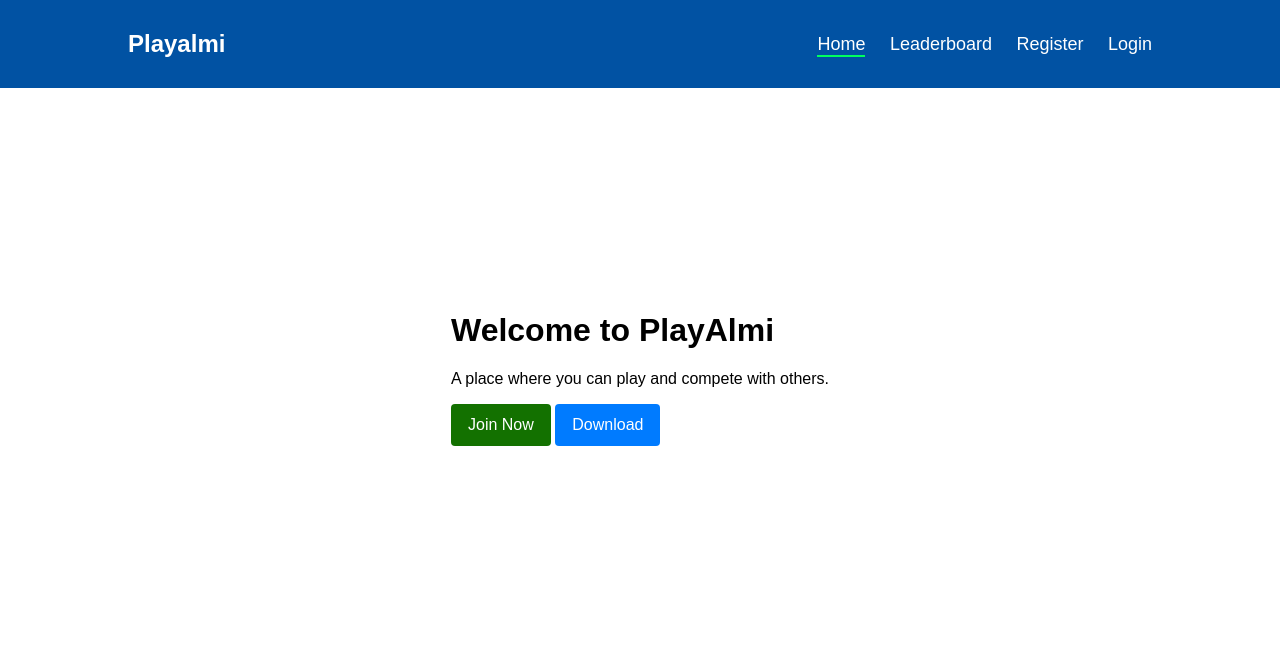
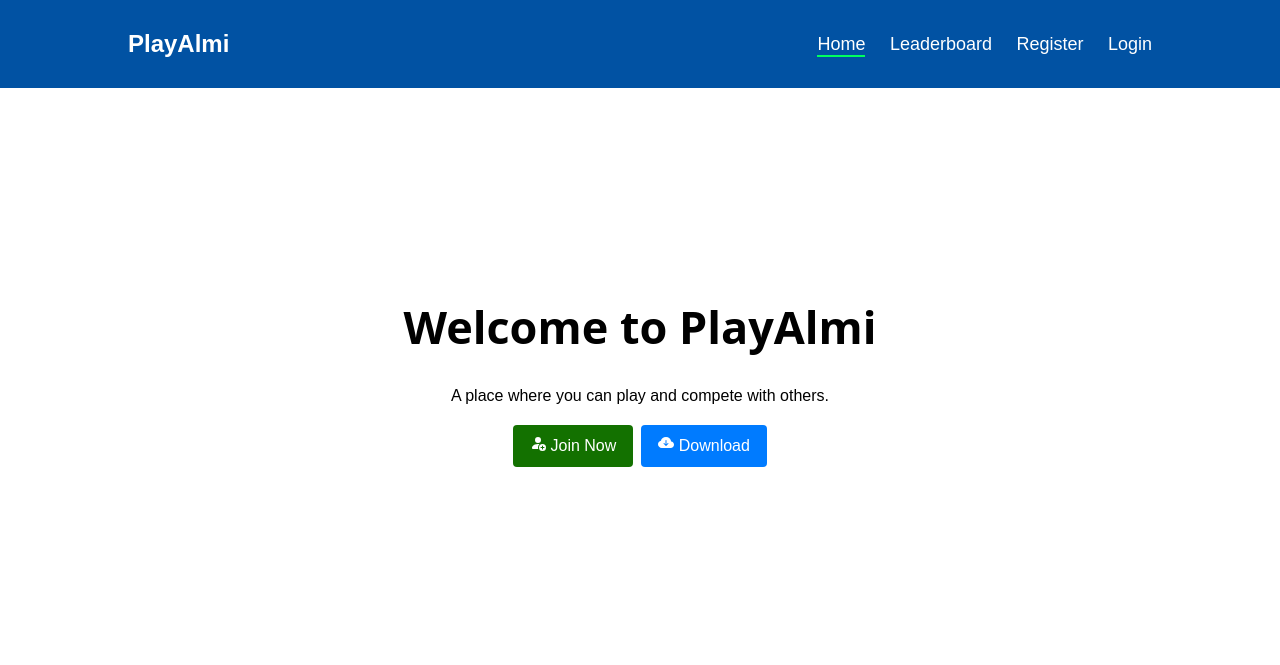
Before and after one commit to redundancia0/web-playalmi, a website: page html/index.html in a window 1280 px wide. Shown: the top 665 px of the page. Drawn offline with Linux system fonts and the light colour scheme.

Commit message:
Mejorando aún más el diseño

```diff
--- a/html/css/home.css
+++ b/html/css/home.css
@@ -12,6 +12,26 @@
     min-height: 70vh;
 }
 
+#p-desc {
+    text-align: center;
+}
+
+.button-container {
+    display: flex;
+    justify-content: center;
+    align-items: center;
+}
+
+.btn {
+    margin: 4px;
+}
+
+
+
+#titulo {
+    font-family: system-ui;
+    font-size: 45px;
+}
 
 .btn-download {
     display: inline-block;
--- a/html/index.html
+++ b/html/index.html
@@ -10,7 +10,7 @@
 <body>
     <nav class="navbar">
         <div class="container">
-            <a class="navbar-brand" href="index.html">Playalmi</a>
+            <a class="navbar-brand" href="index.html">PlayAlmi</a>
             <ul class="navbar-nav ml-auto">
                 <li class="nav-item active"><a class="nav-link" href="index.html">Home</a></li>
                 <li class="nav-item"><a class="nav-link" href="leaderboard.html">Leaderboard</a></li>
@@ -23,10 +23,23 @@
     <div class="center-container">
         <header class="hero">
             <div class="">
-                <h1>Welcome to PlayAlmi</h1>
-                <p>A place where you can play and compete with others.</p>
-                <a href="register.html" class="btn btn-join">Join Now</a>
-                <a href="" class="btn btn-download">Download</a>
+                <h1 id="titulo">Welcome to PlayAlmi</h1>
+                <p id="p-desc">A place where you can play and compete with others.</p>
+                <div class="button-container">
+                    <a href="register.html" class="btn btn-join">
+                        <svg xmlns="http://www.w3.org/2000/svg" width="16" height="16" fill="currentColor" class="bi bi-person-fill-add" viewBox="0 0 16 16">
+                            <path d="M12.5 16a3.5 3.5 0 1 0 0-7 3.5 3.5 0 0 0 0 7m.5-5v1h1a.5.5 0 0 1 0 1h-1v1a.5.5 0 0 1-1 0v-1h-1a.5.5 0 0 1 0-1h1v-1a.5.5 0 0 1 1 0m-2-6a3 3 0 1 1-6 0 3 3 0 0 1 6 0"/>
+                            <path d="M2 13c0 1 1 1 1 1h5.256A4.5 4.5 0 0 1 8 12.5a4.5 4.5 0 0 1 1.544-3.393Q8.844 9.002 8 9c-5 0-6 3-6 4"/>
+                        </svg>
+                        Join Now
+                    </a>
+                    <a href="" class="btn btn-download">
+                        <svg xmlns="http://www.w3.org/2000/svg" width="16" height="16" fill="currentColor" class="bi bi-cloud-arrow-down-fill" viewBox="0 0 16 16">
+                            <path d="M8 2a5.53 5.53 0 0 0-3.594 1.342c-.766.66-1.321 1.52-1.464 2.383C1.266 6.095 0 7.555 0 9.318 0 11.366 1.708 13 3.781 13h8.906C14.502 13 16 11.57 16 9.773c0-1.636-1.242-2.969-2.834-3.194C12.923 3.999 10.69 2 8 2m2.354 6.854-2 2a.5.5 0 0 1-.708 0l-2-2a.5.5 0 1 1 .708-.708L7.5 9.293V5.5a.5.5 0 0 1 1 0v3.793l1.146-1.147a.5.5 0 0 1 .708.708"/>
+                        </svg>
+                        Download
+                    </a>
+                </div>
             </div>
         </header>
     </div>
```
Also changed, not shown: html/leaderboard.html (+1 -1 lines), html/login.html (+1 -9 lines), html/register.html (+2 -2 lines).
